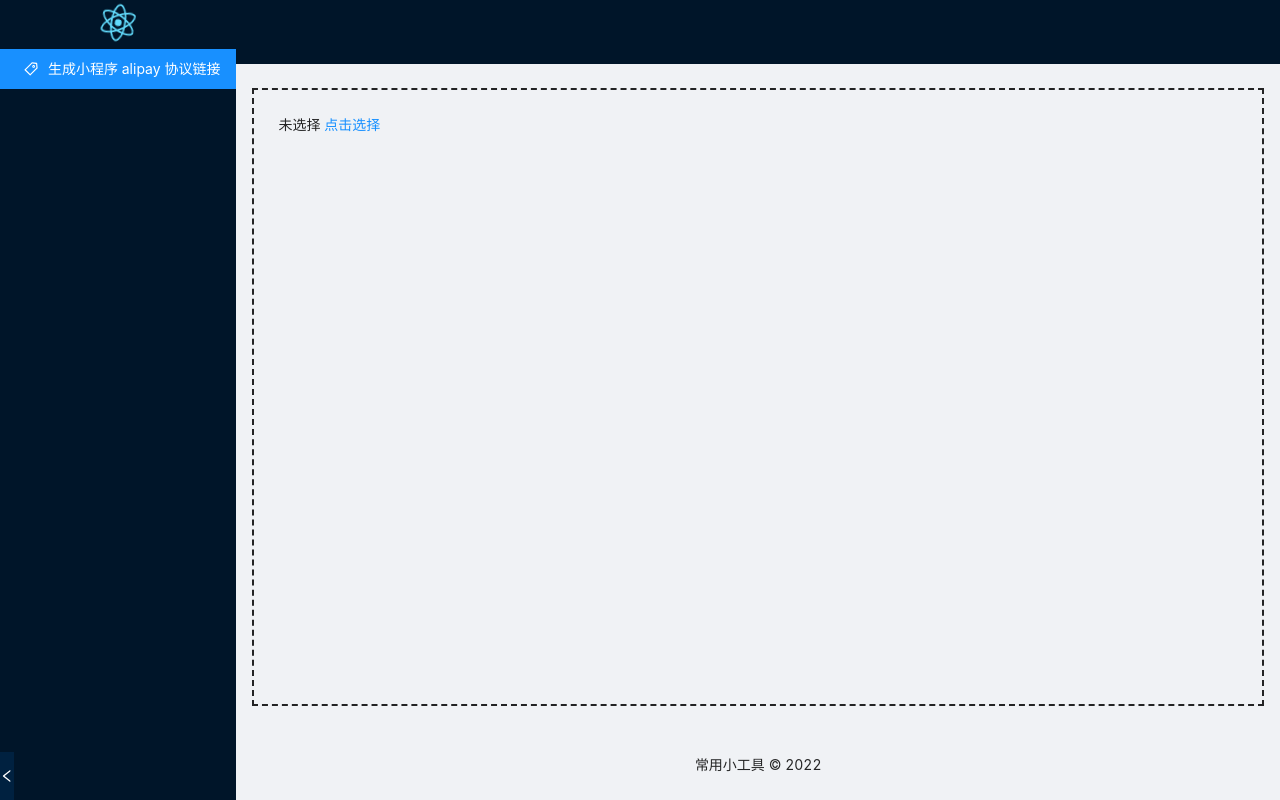
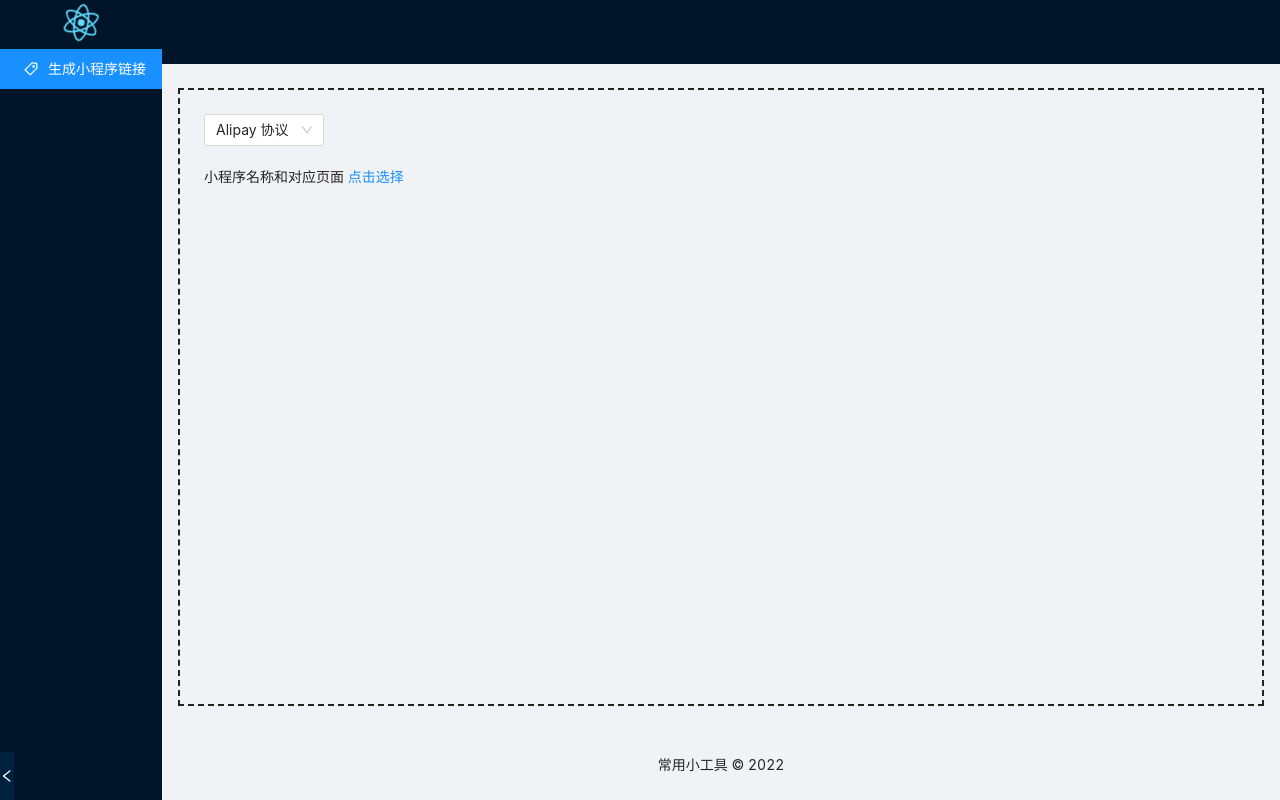
Before and after one commit to mingwiki/littletools, a React app: page /AppPageToUrl in a window 1280 px wide. Built offline with nearby package versions, Linux system fonts and the light colour scheme.

Commit message:
初步显示链接

```diff
--- a/src/App.jsx
+++ b/src/App.jsx
@@ -39,7 +39,7 @@ const App = () => {
       <Layout>
         <Header className="site-layout-sub-header-background" style={{ padding: 0 }} />
         <Content className="content">
-          <div className="site-layout-background" style={{ padding: 24, minHeight: 360 }} >
+          <div className="site-layout-background" style={{ padding: 24, minHeight: 360, display: 'flex', flexDirection: 'column', gap: 20 }} >
             <Router />
           </div>
         </Content>
--- a/src/tools/AppPageToUrl/index.jsx
+++ b/src/tools/AppPageToUrl/index.jsx
@@ -1,8 +1,9 @@
-import { Cascader } from 'antd'
 import React, { useState } from 'react'
-import { miniAppPages } from './data.js'
+import { Select, Cascader, Segmented } from 'antd'
+import { miniAppIds, miniAppPages } from './data.js'
 
-const options = Object.entries(miniAppPages).map(e => {
+const { Option } = Select
+const appPageData = Object.entries(miniAppPages).map(e => {
   const app = {
     value: e[0],
     label: e[0],
@@ -16,20 +17,42 @@ const options = Object.entries(miniAppPages).map(e => {
   }
   return app
 })
-
 const Component = () => {
-  const [text, setText] = useState('未选择')
-
-  const onChange = (value, selectedOptions) => {
-    setText(selectedOptions.map(o => o.label).join(', '))
+  const [text, setText] = useState('小程序名称和对应页面')
+  const [appId, setAppId] = useState(null)
+  const [pagePath, setPagePath] = useState(null)
+  const [segOption, setSegOption] = useState('选择')
+  const onChangeProtocol = (value) => {
+    console.log(`selected ${value}`)
   }
+  const onChangeAppPage = (value) => {
+    setText(value.join(', '))
+    setAppId(miniAppIds[value[0]])
+    setPagePath(miniAppPages[value[0]][value[1]])
+  }
+  const url = pagePath === null ? null : `alipays://platformapi/startapp?appId=${appId}&page=${pagePath}` + '?'
   return (
     <>
-      {text}
-      &nbsp;
-      <Cascader options={options} onChange={onChange}>
-        <a href="#">点击选择</a>
-      </Cascader>
+      <Select defaultValue="alipay" style={{ width: 120 }} onChange={onChangeProtocol}>
+        <Option value="alipay">Alipay 协议</Option>
+      </Select>
+      <div>
+        {text}
+        &nbsp;
+        <Cascader options={appPageData} onChange={onChangeAppPage}>
+          <a href="#">点击选择</a>
+        </Cascader>
+      </div>
+
+      {!url
+        ? null
+        : <>
+          <div>
+            <Segmented options={['选择', '输入']} value={segOption} onChange={setSegOption} />
+          </div>
+          <div>{url}</div>
+        </>
+      }
     </>
   )
 }
--- a/src/tools/cons.js
+++ b/src/tools/cons.js
@@ -4,6 +4,6 @@ export const sidebar = [
   {
     key: '1',
     icon: <TagOutlined />,
-    label: '生成小程序 alipay 协议链接'
+    label: '生成小程序链接'
   }
 ]
```
